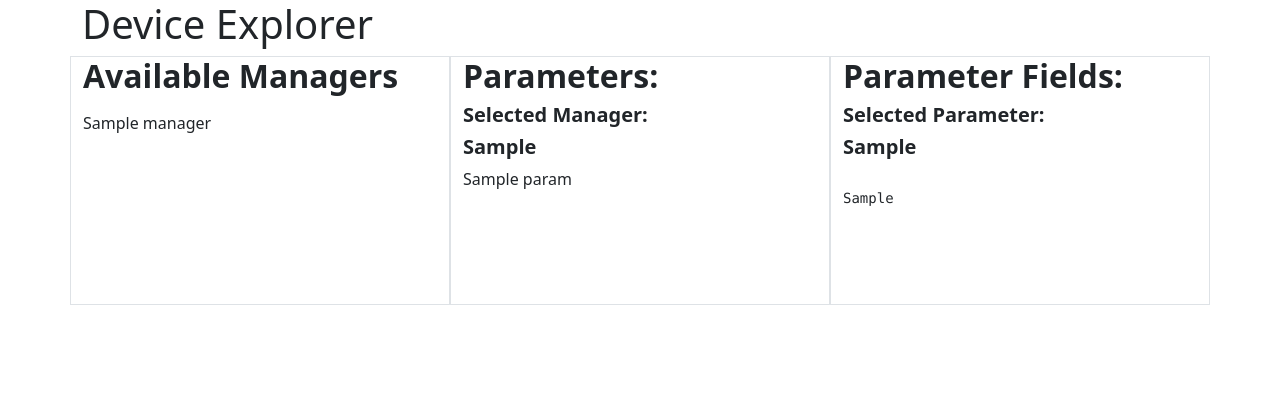
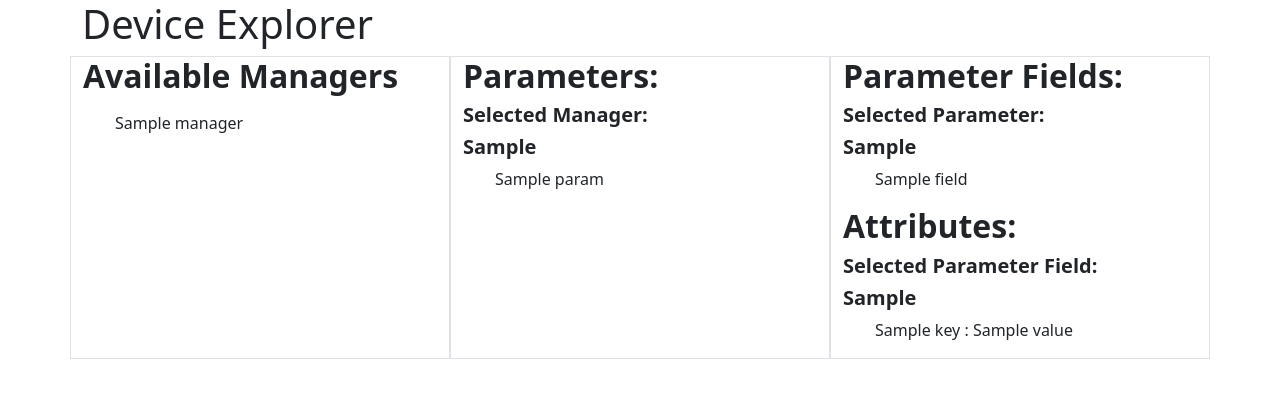
Before and after one commit to sofiarobertson/cleo_web, a Django app: template devex/templates/devex/devex.html in a window 1280 px wide. Shown: the top 398 px of the page. Run offline with Django 5.2, Linux system fonts and the light colour scheme; the template is opened without the code that fills it: most values are stand-ins (such as "Sample title", 1, 10 or a date in 2020).

Commit message:
Third column added shows Selected Parameter

```diff
--- a/cleo_web/settings.py
+++ b/cleo_web/settings.py
@@ -54,7 +54,6 @@ INSTALLED_APPS = [
 STATIC_URL = "static/"
 
 MIDDLEWARE = [
-    "debug_toolbar.middleware.DebugToolbarMiddleware",
     "django.middleware.security.SecurityMiddleware",
     "django.contrib.sessions.middleware.SessionMiddleware",
     "django.middleware.common.CommonMiddleware",
@@ -62,6 +61,7 @@ MIDDLEWARE = [
     "django.contrib.auth.middleware.AuthenticationMiddleware",
     "django.contrib.messages.middleware.MessageMiddleware",
     "django.middleware.clickjacking.XFrameOptionsMiddleware",
+    "debug_toolbar.middleware.DebugToolbarMiddleware",
 ]
 
 ROOT_URLCONF = "cleo_web.urls"
@@ -136,3 +136,5 @@ STATIC_URL = "static/"
 # https://docs.djangoproject.com/en/5.0/ref/settings/#default-auto-field
 
 DEFAULT_AUTO_FIELD = "django.db.models.BigAutoField"
+
+SHOW_TOOLBAR_CALLBACK = lambda request: True
--- a/devex/templates/devex/base.html
+++ b/devex/templates/devex/base.html
@@ -1,3 +1,4 @@
+{% load static %}
 <!DOCTYPE html>
 <html>
   <head>
--- a/devex/templates/devex/devex.html
+++ b/devex/templates/devex/devex.html
@@ -1,47 +1,72 @@
 {% extends "devex/base.html" %}
 
 {% block content %}
-{% load static %}
 
 <h1>Device Explorer</h1>
 
 <fieldset>
 
+
+<!-- Avalabie managers -->
 <div class ="row ">
     <div class = "col-lg-4 border">
         <legend><h2 class="fw-bold">Available Managers</h2></legend>
 
             {% for manager in available_managers %}
-            <p {% if manager == selected_manager %} class="bg-primary-subtle" {% endif %}>
+            <ul {% if manager == selected_manager %} class="bg-primary-subtle" {% endif %}>
             <a href="?manager={{ manager }}" class="text-decoration-none text-dark">{{ manager }} </a>
 
-            </p>
+            </ul>
             {% endfor %}
 
     </div>
 
+
+
+<!-- Parameters -->
     <div class = "col-lg-4 border ">
         <h2 class="fw-bold">Parameters: </h2>
             <h5 class="fw-bold">Selected Manager: </h5>
             <h5 class="fw-bold">{{selected_manager}}</h5>
 
             {% for param, param_info in selected_manager_params.items %}
-            <p {% if param == selected_param %} class="bg-primary-subtle" {% endif %}>
+            <ul {% if param == selected_param %} class="bg-primary-subtle" {% endif %}>
                 <a href="?manager={{ selected_manager }}&param={{ param }}" class="text-decoration-none text-dark">{{ param }} </a>
 
-                </p>
+                </ul>
             {% endfor %}
 
     </div>
 
+
+<!-- Parameter Fields -->
     <div class = "col-lg-4 border ">
         <h2 class="fw-bold">Parameter Fields: </h2>
             <h5 class="fw-bold">Selected Parameter: </h5>
             <h5 class="fw-bold">{{ selected_param }}</h5>
-            <pre>
-                {{selected_param_info|default:"No selected param"|linebreaks}}
 
-            </pre>
+
+            {% for field, __ in selected_param_info.items %}
+            <ul {% if field == selected_field %} class="bg-primary-subtle" {% endif %}>
+                <a href="?manager={{ selected_manager }}&param={{ selected_param }}&field={{ field }}" class="text-decoration-none text-dark">{{ field }} </a>
+
+            </ul>
+            {% endfor %}
+
+
+
+        <!-- Attributes -->
+            <h2 class="fw-bold">Attributes: </h2>
+                <h5 class="fw-bold">Selected Parameter Field:</h5>
+                <h5 class="fw-bold">{{ selected_field }}</h5>
+
+
+                {% for key, value in selected_field_info.items %}
+                <ul>
+                   {{key}} : {{value}}
+
+                </ul>
+                {% endfor %}
 
     </div>
 
```
Also changed, not shown: devex/views.py (+10 -2 lines).
